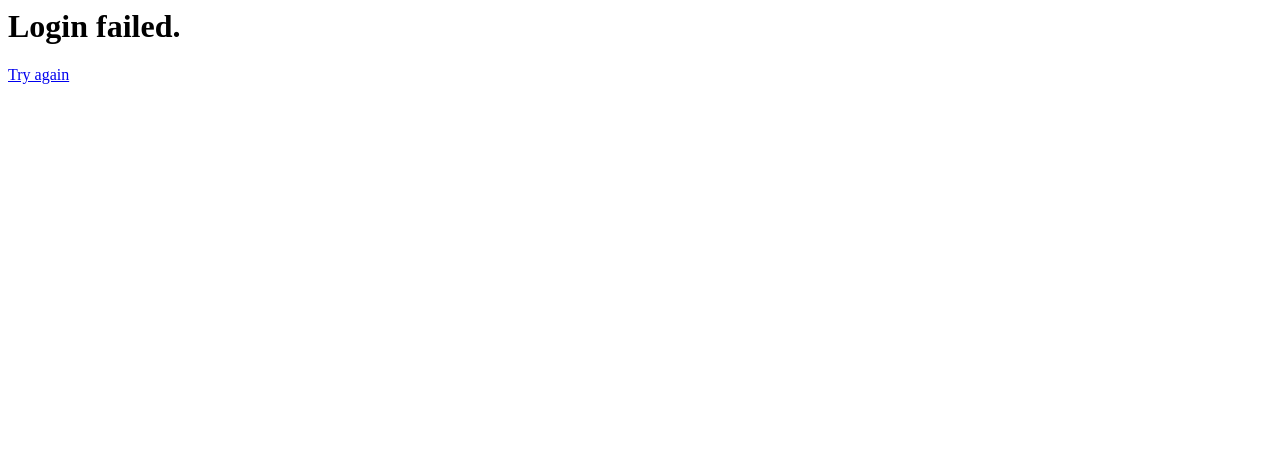
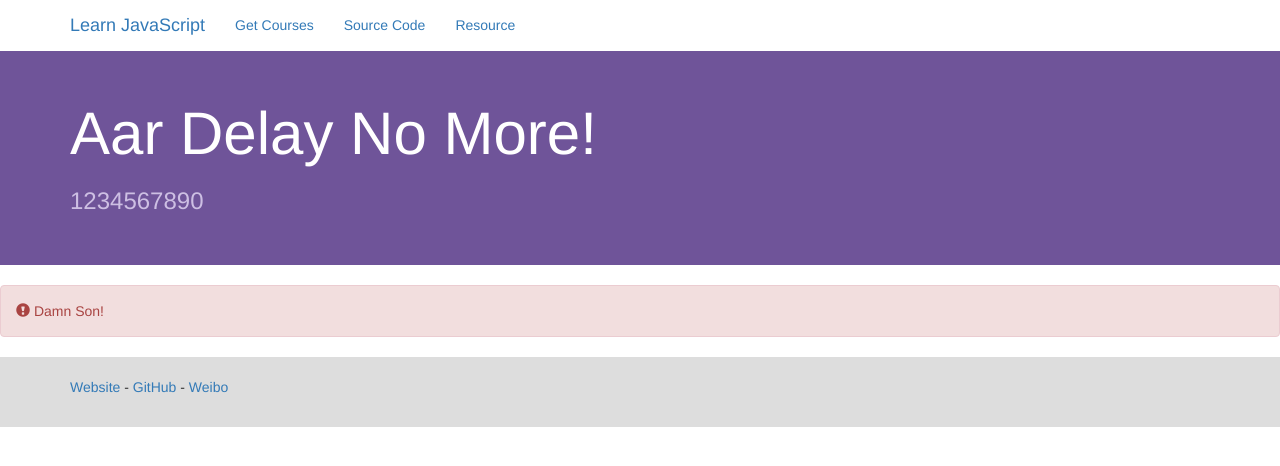
Before and after one commit to AaronKwong929/blog-test, a website: page testing/view-koa/views/signin-failed.html in a window 1280 px wide. Drawn offline with nearby package versions, Linux system fonts and the light colour scheme; files that its build step writes are made by us from their sources.

Commit message:
basic extends

```diff
--- a/testing/view-koa/views/base.html
+++ b/testing/view-koa/views/base.html
@@ -1,7 +1,74 @@
+<!DOCTYPE html>
 <html>
+    <head>
+        <meta charset="utf-8" />
+        <meta name="viewport" content="width=device-width,initial-scale=1" />
+        <meta
+            name="description"
+            content="learn javascript by www.liaoxuefeng.com"
+        />
+        <title>{{ title }}</title>
+        <link rel="stylesheet" href="/static/css/bootstrap.css" />
+        <script src="/static/js/bootstrap.js"></script>
+    </head>
+
     <body>
-        {% block header %} <h3>Unnamed</h3> {% endblock %}
-        {% block body %} <div>No Body</div> {% endblock %}
-        {% block footer %} <div>copyright</div> {% endblock %}
+        <header class="navbar navbar-static-top">
+            <div class="container">
+                <div class="navbar-header">
+                    <a href="/" class="navbar-brand">Learn JavaScript</a>
+                </div>
+                <nav class="collapse navbar-collapse" id="bs-navbar">
+                    <ul class="nav navbar-nav">
+                        <li>
+                            <a
+                                target="_blank"
+                                href="http://www.liaoxuefeng.com/"
+                                >Get Courses</a
+                            >
+                        </li>
+                        <li>
+                            <a
+                                target="_blank"
+                                href="https://github.com/michaelliao/learn-javascript"
+                                >Source Code</a
+                            >
+                        </li>
+                        <li>
+                            <a target="_blank" href="http://getbootstrap.com/"
+                                >Resource</a
+                            >
+                        </li>
+                    </ul>
+                </nav>
+            </div>
+        </header>
+        <div
+            id="important"
+            style="color:#cdbfe3; background-color:#6f5499; padding:30px 0; margin:-20px 0 20px 0;"
+        >
+            <div class="container">
+                <h1 style="color:#fff; font-size:60px">Aar Delay No More!</h1>
+                <p style="font-size:24px; line-height:48px">
+                    1234567890
+                </p>
+            </div>
+        </div>
+        {% block main %} {% endblock %}
+        <footer style="background-color:#ddd; padding: 20px 0;">
+            <div class="container">
+                <p>
+                    <a target="_blank" href="/">Website</a>
+                    -
+                    <a target="_blank" href="https://github.com/AaronKwong929"
+                        >GitHub</a
+                    >
+                    -
+                    <a target="_blank" href="http://weibo.com/liaoxuefeng"
+                        >Weibo</a
+                    >
+                </p>
+            </div>
+        </footer>
     </body>
 </html>
--- a/testing/view-koa/views/signin-failed.html
+++ b/testing/view-koa/views/signin-failed.html
@@ -1,2 +1,7 @@
-<h1>Login failed.</h1>
-<p><a href="/">Try again</a></p>
+{% extends "base.html" %} {% block main %}
+<div class="alert alert-danger" role="alert">
+        <span class="glyphicon glyphicon-exclamation-sign" aria-hidden="true"></span>
+        <span class="sr-only">Error:</span>
+        Damn Son!
+      </div>
+{% endblock %}
```
Also changed, not shown: testing/view-koa/views/index.html (+2 -2 lines), testing/view-koa/views/signin-ok.html (+12 -1 lines).
